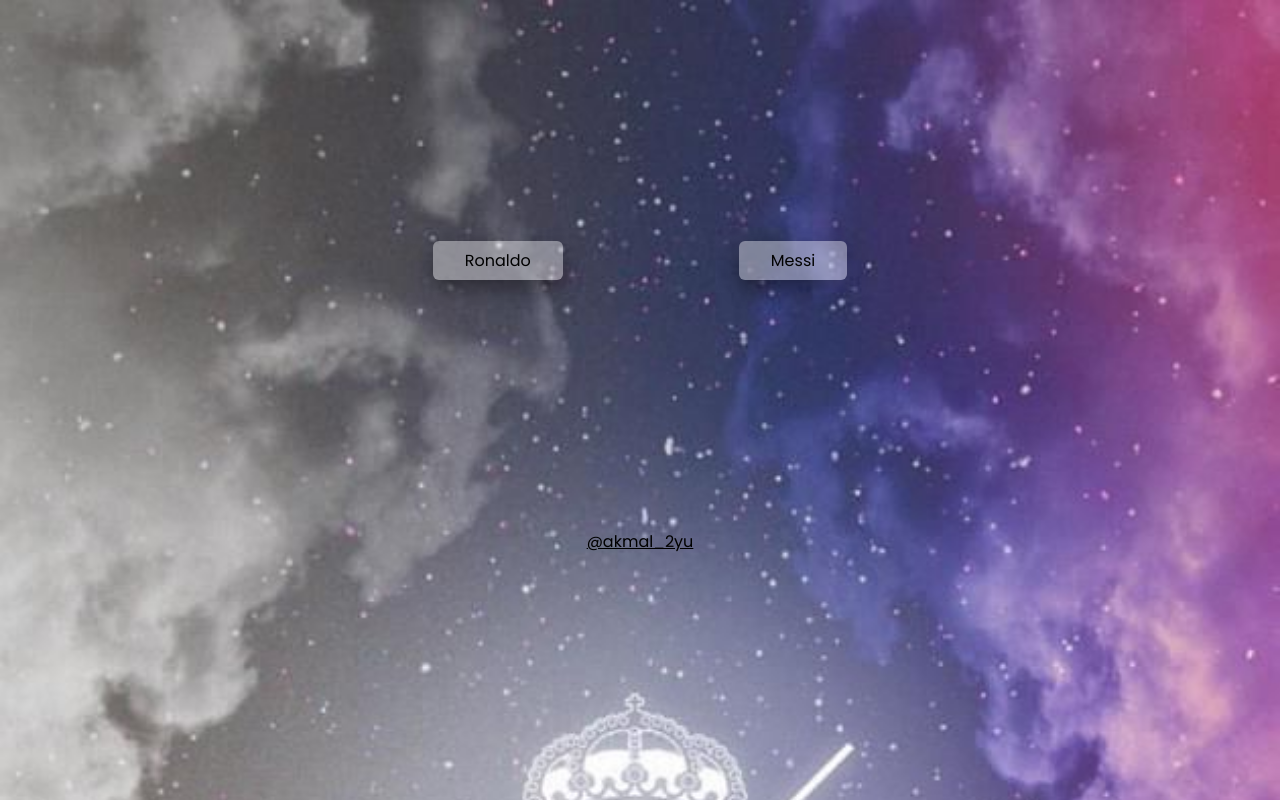
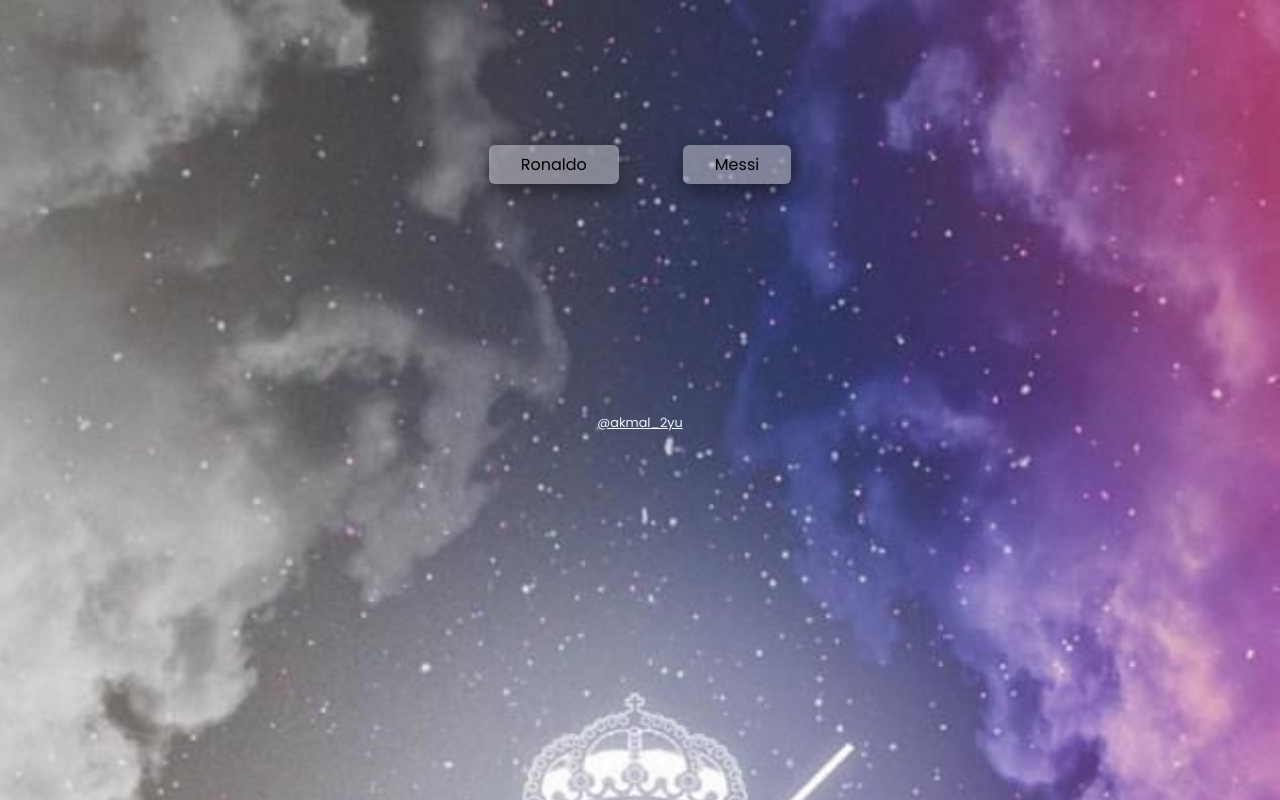
Before and after one commit to Onlyadmirer/Messi-and-Ronaldo, a plain HTML site: page index.html in a window 1280 px wide. Drawn offline with nearby package versions, Linux system fonts and the light colour scheme.

Commit message:
messi and ronaldo

```diff
--- a/index.html
+++ b/index.html
@@ -2,7 +2,7 @@
 <html lang="en">
 <head>
     <meta charset="UTF-8">
-    <meta name="viewport" content="width=device-width, initial-scale=1.0">
+    <meta name="viewport" content="width=device-width, initial-scale=1.0, user-scalable=no">
     <link rel="stylesheet" href="style.css">
     <script src="https://unpkg.com/feather-icons"></script>
 
--- a/style.css
+++ b/style.css
@@ -19,9 +19,9 @@ section {
 }
 
 section .btn {
-    padding-left: 5.5rem;
-    padding-right: 5.5rem;
-    padding-top: 15rem;
+    padding-left: 2rem;
+    padding-right: 2rem;
+    padding-top: 9rem;
 
 }
 
@@ -49,6 +49,8 @@ section .btn .messi:hover {
 }
 
 .by {
-    margin-top: 15rem;
+    color: aliceblue;
+    font-size: 0.8rem;
+    margin-top: 14rem;
     text-decoration: underline;
 }
```
